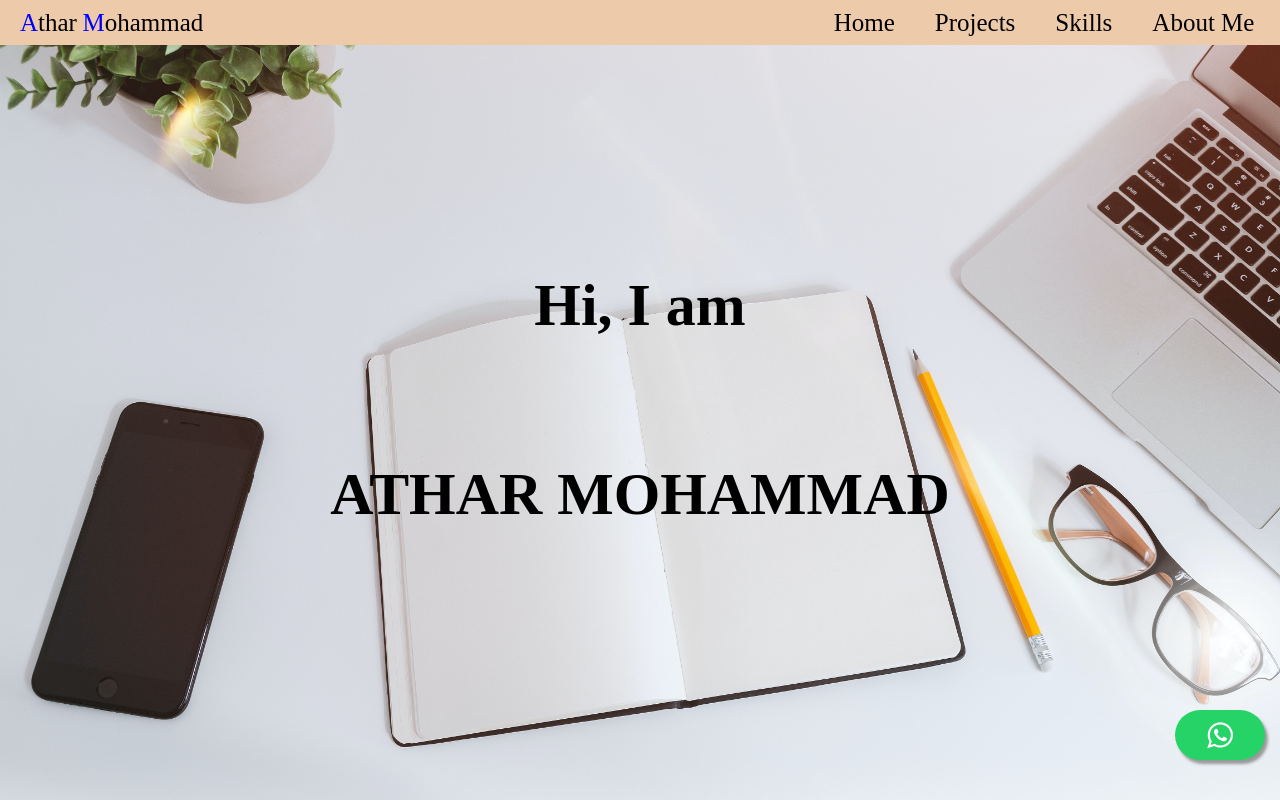
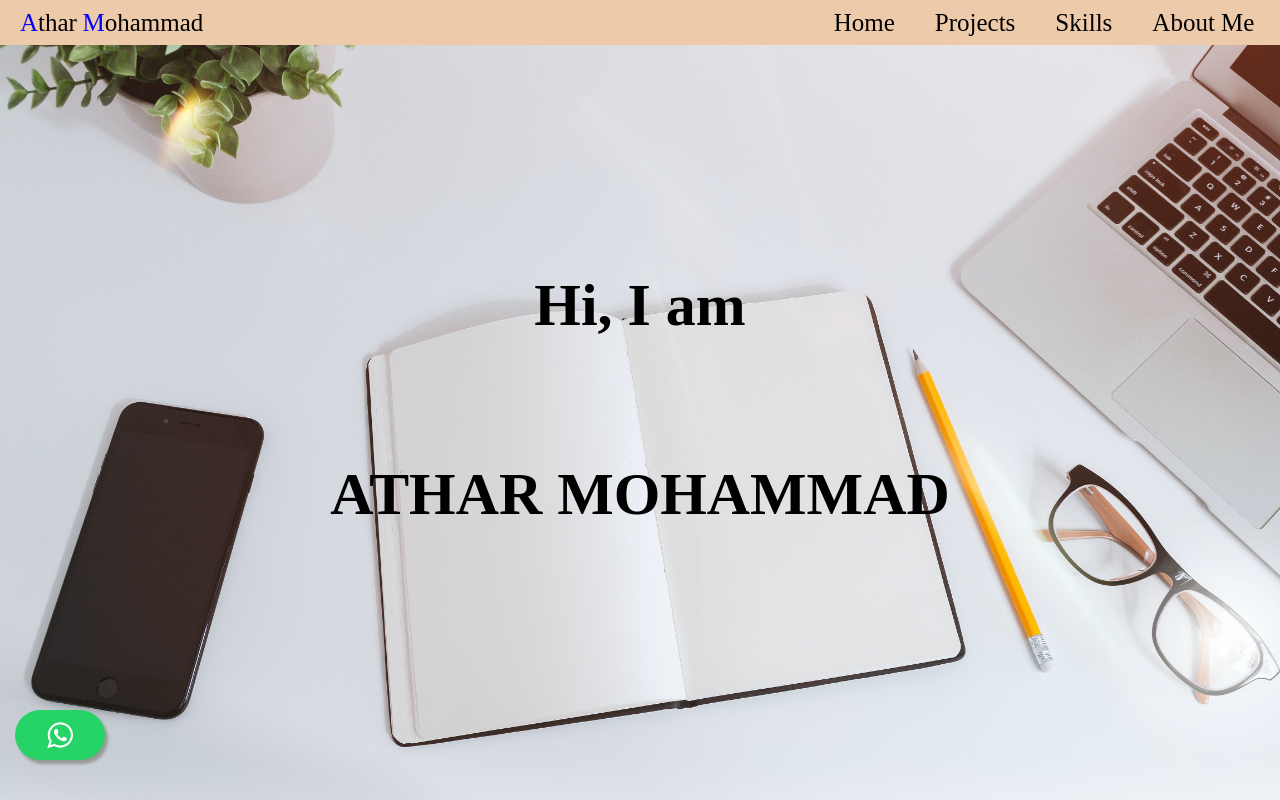
Before and after one commit to Athar996/myportfolio, a plain HTML site: page index.html in a window 1280 px wide. Shown: the top 800 px of the page. Drawn offline with Linux system fonts and the light colour scheme.

Commit message:
Update index.css

```diff
--- a/index.css
+++ b/index.css
@@ -308,7 +308,7 @@ body
   width: 50px;
   height: 50px;
   bottom: 40px;
-  right: 15px;
+  left: 15px;
   background-color: #25d366;
   color: #FFF;
   border-radius: 50px;
```
